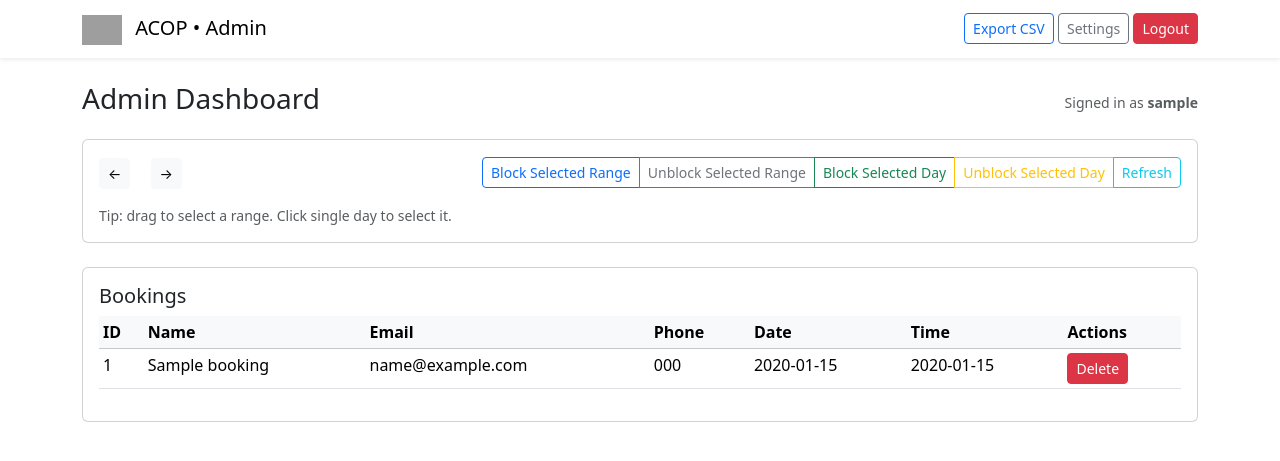
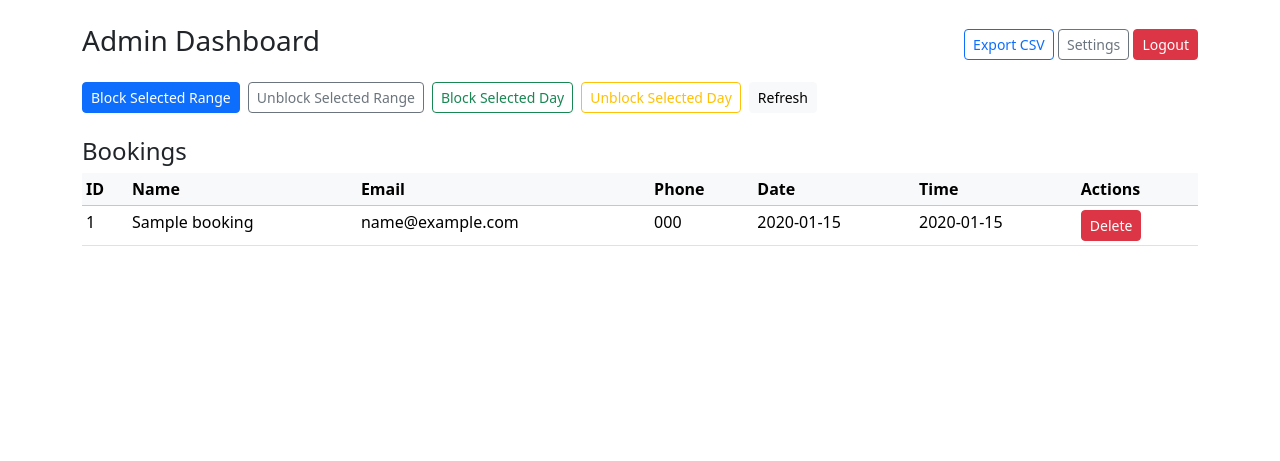
Before and after one commit to misterjcampbell/acop-chatbot-demo, a Flask app: page /admin in a window 1280 px wide. Shown: the top 461 px of the page. Run offline with Flask 3, Linux system fonts and the light colour scheme; the visitor is signed in with stand-in values (Sample User, id 1); data comes from the database, SQL or seed files in the repository; tables that the repository leaves empty hold one stand-in row (values such as "Sample post"); some libraries are stand-ins or nearby versions; grey boxes are pictures that could not be loaded.

Commit message:
Update admin.html
ChatGPT 7.12.25 1am

```diff
--- a/templates/admin.html
+++ b/templates/admin.html
@@ -1,11 +1,63 @@
-{% extends "admin/layout.html" %}
-{% block title %}Admin - ACOP{% endblock %}
-{% block content %}
-  <div class="d-flex justify-content-between align-items-center mb-3">
-    <h3>Admin Dashboard</h3>
-    <div class="text-muted small">Signed in as <strong>{{ admin_user }}</strong></div>
+<!doctype html>
+<html>
+<head>
+  <meta charset="utf-8">
+  <title>Admin - ACOP</title>
+  <meta name="viewport" content="width=device-width,initial-scale=1" />
+  <link href="https://cdn.jsdelivr.net/npm/bootstrap@5.3.1/dist/css/bootstrap.min.css" rel="stylesheet">
+  <link href="https://cdn.jsdelivr.net/npm/fullcalendar@6.1.8/index.global.min.css" rel="stylesheet">
+  <link rel="stylesheet" href="/static/admin/admin.css">
+  <style>.fc { max-width:1100px; margin: 0 auto; }</style>
+</head>
+<body>
+  <div class="container py-4">
+    <div class="d-flex justify-content-between align-items-center mb-3">
+      <h3>Admin Dashboard</h3>
+      <div>
+        <a class="btn btn-outline-primary btn-sm" href="/admin/export">Export CSV</a>
+        <a class="btn btn-outline-secondary btn-sm" href="/admin/settings">Settings</a>
+        <a class="btn btn-danger btn-sm" href="/admin/logout">Logout</a>
+      </div>
+    </div>
+
+    <div class="mb-3 d-flex gap-2">
+      <button id="blockRangeBtn" class="btn btn-primary btn-sm">Block Selected Range</button>
+      <button id="unblockRangeBtn" class="btn btn-outline-secondary btn-sm">Unblock Selected Range</button>
+      <button id="blockBtn" class="btn btn-outline-success btn-sm">Block Selected Day</button>
+      <button id="unblockBtn" class="btn btn-outline-warning btn-sm">Unblock Selected Day</button>
+      <button id="refreshBtn" class="btn btn-light btn-sm">Refresh</button>
+    </div>
+
+    <div id="calendar" class="fc"></div>
+
+    <h4 class="mt-4">Bookings</h4>
+    <div class="table-responsive">
+      <table class="table table-sm">
+        <thead class="table-light"><tr><th>ID</th><th>Name</th><th>Email</th><th>Phone</th><th>Date</th><th>Time</th><th>Actions</th></tr></thead>
+        <tbody>
+          {% for b in bookings %}
+          <tr>
+            <td>{{ b[0] }}</td>
+            <td>{{ b[1] }}</td>
+            <td>{{ b[2] }}</td>
+            <td>{{ b[3] }}</td>
+            <td>{{ b[4] }}</td>
+            <td>{{ b[5] }}</td>
+            <td>
+              <form method="POST" action="/admin/delete-booking/{{ b[0] }}" onsubmit="return confirm('Delete booking?')">
+                <button class="btn btn-sm btn-danger">Delete</button>
+              </form>
+            </td>
+          </tr>
+          {% else %}
+          <tr><td colspan="7" class="text-center text-muted">No bookings yet.</td></tr>
+          {% endfor %}
+        </tbody>
+      </table>
+    </div>
   </div>
 
-  {% include "admin/calendar.html" %}
-  {% include "admin/bookings.html" %}
-{% endblock %}
+  <script src="https://cdn.jsdelivr.net/npm/fullcalendar@6.1.8/index.global.min.js"></script>
+  <script src="/static/admin/admin.js" defer></script>
+</body>
+</html>
```
